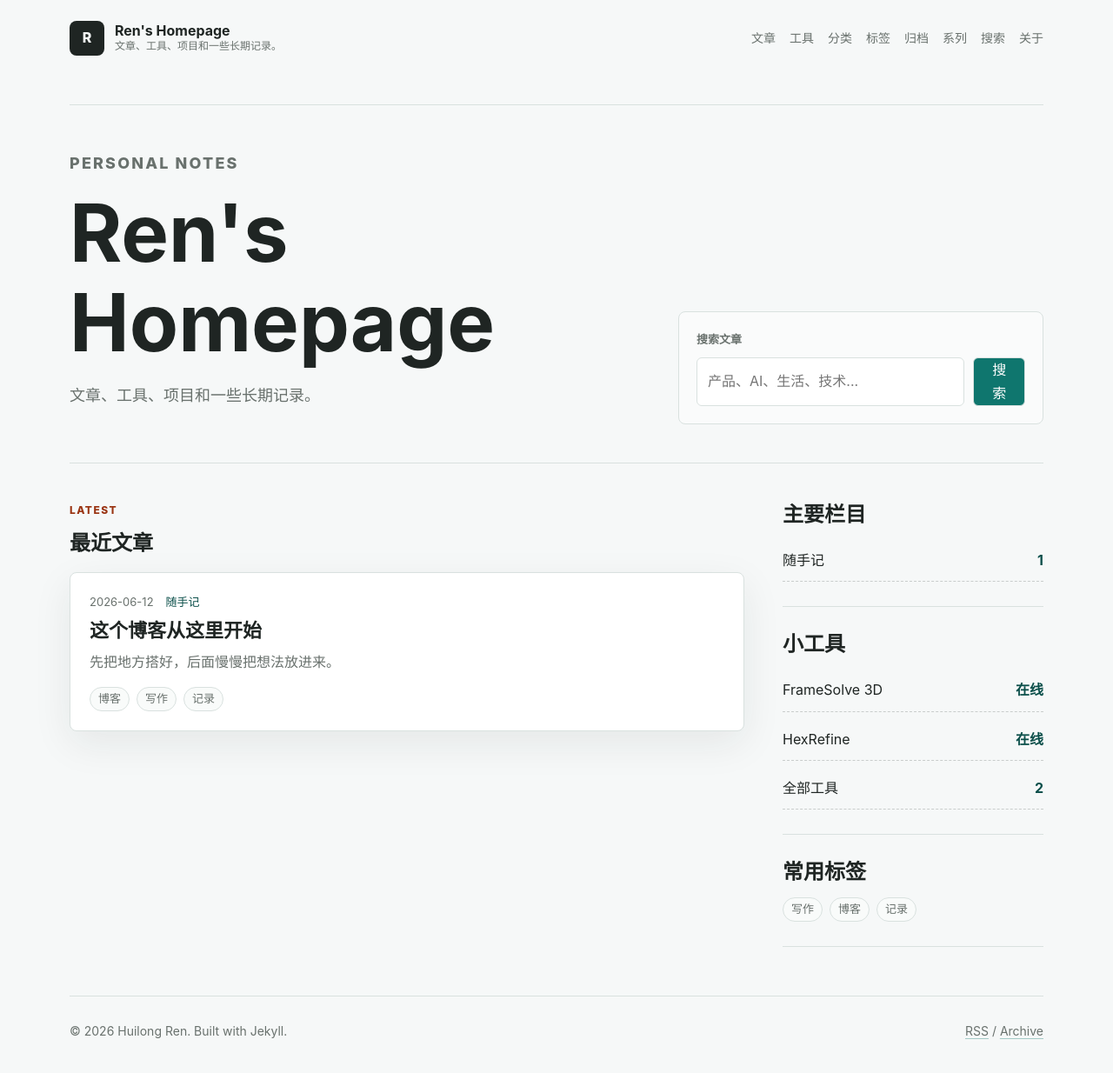
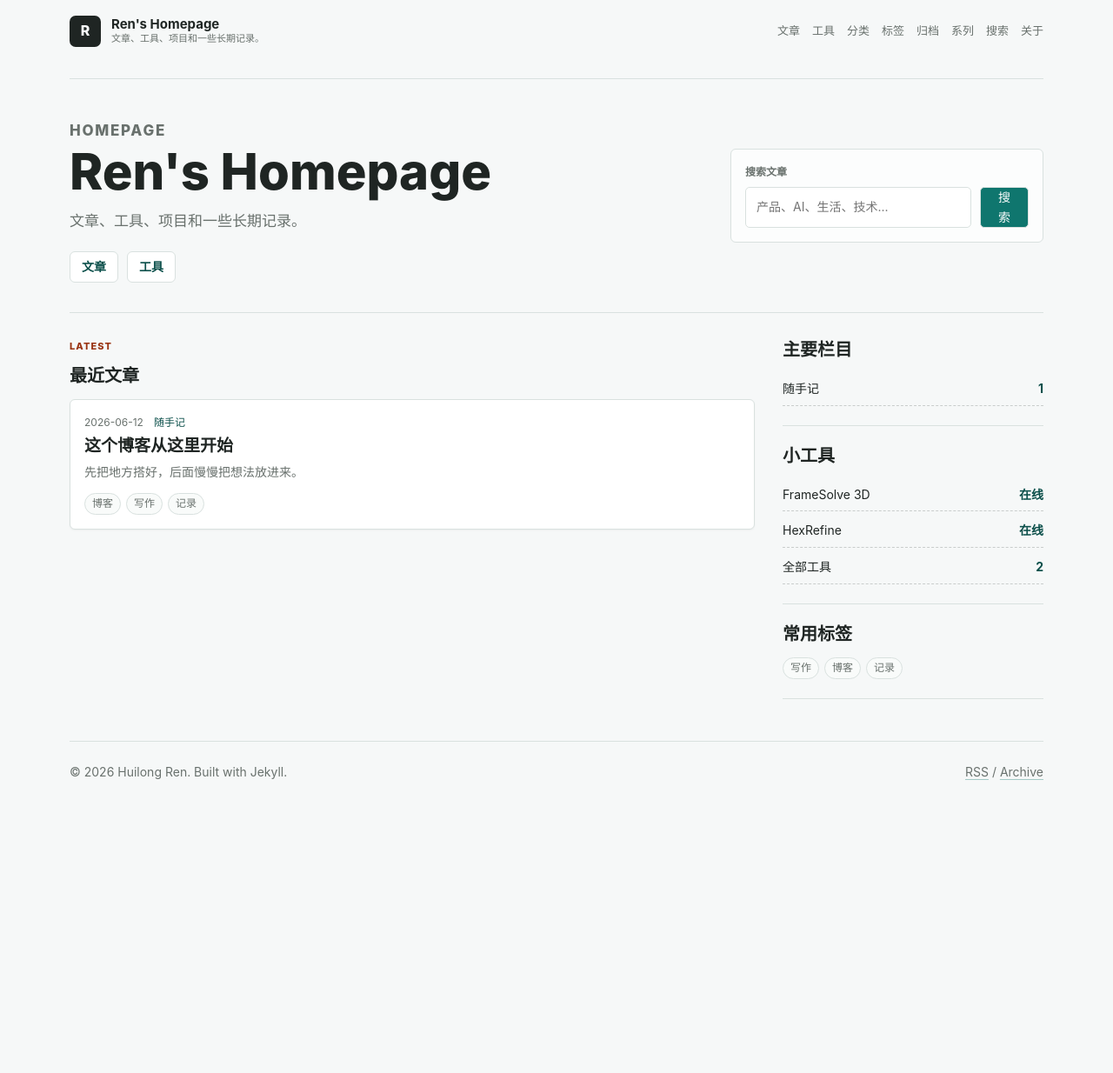
Before and after one commit to hl-ren/hl-ren.github.io, a Jekyll site: the page built from index.html, in a window 1280 px wide. Shown: the whole page at 87% size. Built offline with Jekyll 4.4.1, drawn with Linux system fonts in a browser that asks for light colours; after the commit the page ends 931 px from its top, so only the background shows below that.

Commit message:
Tighten homepage typography and layout

```diff
--- a/assets/css/style.css
+++ b/assets/css/style.css
@@ -8,7 +8,7 @@
   --accent: #0f766e;
   --accent-strong: #0b4f4a;
   --warm: #9a3412;
-  --shadow: 0 14px 45px rgba(31, 37, 35, 0.08);
+  --shadow: 0 1px 2px rgba(31, 37, 35, 0.05);
   --max: 1120px;
 }
 
@@ -24,9 +24,9 @@ body {
   margin: 0;
   background: var(--bg);
   color: var(--ink);
-  font-family: -apple-system, BlinkMacSystemFont, "Segoe UI", "PingFang SC", "Microsoft YaHei", sans-serif;
+  font-family: ui-sans-serif, -apple-system, BlinkMacSystemFont, "Segoe UI", "PingFang SC", "Microsoft YaHei", sans-serif;
   font-size: 16px;
-  line-height: 1.7;
+  line-height: 1.62;
 }
 
 a {
@@ -50,8 +50,8 @@ a:hover {
   display: flex;
   align-items: center;
   justify-content: space-between;
-  gap: 24px;
-  padding: 24px 0;
+  gap: 22px;
+  padding: 18px 0;
 }
 
 .brand {
@@ -65,9 +65,9 @@ a:hover {
 .brand-mark {
   display: grid;
   place-items: center;
-  width: 40px;
-  height: 40px;
-  border-radius: 8px;
+  width: 36px;
+  height: 36px;
+  border-radius: 7px;
   background: var(--ink);
   color: var(--bg);
   font-weight: 800;
@@ -80,11 +80,12 @@ a:hover {
 
 .brand strong {
   line-height: 1.2;
+  font-size: 15px;
 }
 
 .brand small {
   color: var(--muted);
-  font-size: 12px;
+  font-size: 11px;
   line-height: 1.4;
 }
 
@@ -92,9 +93,9 @@ a:hover {
   display: flex;
   flex-wrap: wrap;
   justify-content: flex-end;
-  gap: 8px 16px;
+  gap: 6px 14px;
   color: var(--muted);
-  font-size: 14px;
+  font-size: 13px;
 }
 
 .site-nav a {
@@ -102,15 +103,15 @@ a:hover {
 }
 
 .site-main {
-  padding: 32px 0 56px;
+  padding: 18px 0 48px;
 }
 
 .hero {
   display: grid;
-  grid-template-columns: minmax(0, 1fr) minmax(300px, 420px);
-  align-items: end;
-  gap: 40px;
-  padding: 52px 0 44px;
+  grid-template-columns: minmax(0, 1fr) minmax(280px, 360px);
+  align-items: center;
+  gap: 32px;
+  padding: 34px 0;
   border-top: 1px solid var(--line);
   border-bottom: 1px solid var(--line);
 }
@@ -121,40 +122,63 @@ a:hover {
   margin: 0;
   line-height: 1.12;
   letter-spacing: 0;
+  font-weight: 760;
 }
 
 .hero h1 {
   max-width: 760px;
-  font-size: clamp(42px, 9vw, 92px);
+  font-size: clamp(36px, 5vw, 58px);
 }
 
 .hero p {
-  max-width: 680px;
+  max-width: 620px;
   color: var(--muted);
-  font-size: 18px;
+  font-size: 17px;
+  margin: 12px 0 0;
 }
 
 .eyebrow {
   margin: 0 0 12px;
   color: var(--warm);
-  font-size: 12px;
+  font-size: 11px;
   font-weight: 800;
-  letter-spacing: 0.12em;
+  letter-spacing: 0.1em;
   text-transform: uppercase;
 }
 
+.hero-actions {
+  display: flex;
+  flex-wrap: wrap;
+  gap: 10px;
+  margin-top: 20px;
+}
+
+.hero-actions a {
+  display: inline-flex;
+  align-items: center;
+  min-height: 36px;
+  padding: 4px 13px;
+  border: 1px solid var(--line);
+  border-radius: 6px;
+  background: var(--panel);
+  color: var(--accent-strong);
+  font-size: 14px;
+  font-weight: 650;
+  text-decoration: none;
+}
+
 .search-box {
-  padding: 20px;
+  padding: 16px;
   border: 1px solid var(--line);
-  border-radius: 8px;
-  background: rgba(255, 255, 255, 0.52);
+  border-radius: 6px;
+  background: rgba(255, 255, 255, 0.72);
 }
 
 .search-box label {
   display: block;
-  margin-bottom: 10px;
+  margin-bottom: 8px;
   color: var(--muted);
-  font-size: 13px;
+  font-size: 12px;
   font-weight: 700;
 }
 
@@ -165,10 +189,11 @@ a:hover {
 
 .search-box input,
 .search-box button {
-  min-height: 44px;
+  min-height: 38px;
   border: 1px solid var(--line);
-  border-radius: 6px;
+  border-radius: 5px;
   font: inherit;
+  font-size: 14px;
 }
 
 .search-box input {
@@ -189,12 +214,12 @@ a:hover {
 .section-grid {
   display: grid;
   grid-template-columns: minmax(0, 1fr) 300px;
-  gap: 44px;
-  margin-top: 44px;
+  gap: 32px;
+  margin-top: 30px;
 }
 
 .section-heading {
-  margin-bottom: 18px;
+  margin-bottom: 14px;
 }
 
 .section-heading h2,
@@ -203,27 +228,28 @@ a:hover {
 .archive-list h2 {
   margin: 0 0 14px;
   line-height: 1.25;
+  font-size: 20px;
 }
 
 .post-list {
   display: grid;
-  gap: 16px;
+  gap: 12px;
 }
 
 .post-card,
 .tool-card {
-  padding: 22px;
+  padding: 16px;
   border: 1px solid var(--line);
-  border-radius: 8px;
+  border-radius: 6px;
   background: var(--panel);
   box-shadow: var(--shadow);
 }
 
 .post-card h2,
 .tool-card h2 {
-  margin: 8px 0 8px;
-  font-size: 22px;
-  line-height: 1.35;
+  margin: 6px 0 6px;
+  font-size: 19px;
+  line-height: 1.3;
 }
 
 .post-card h2 a,
@@ -233,8 +259,9 @@ a:hover {
 
 .post-card p,
 .tool-card p {
-  margin: 0 0 14px;
+  margin: 0 0 12px;
   color: var(--muted);
+  font-size: 14px;
 }
 
 .post-card-meta,
@@ -242,9 +269,9 @@ a:hover {
 .tool-card-meta {
   display: flex;
   flex-wrap: wrap;
-  gap: 8px 14px;
+  gap: 6px 12px;
   color: var(--muted);
-  font-size: 13px;
+  font-size: 12px;
 }
 
 .post-card-meta a,
@@ -256,23 +283,24 @@ a:hover {
 .tool-grid {
   display: grid;
   grid-template-columns: repeat(auto-fit, minmax(260px, 1fr));
-  gap: 16px;
+  gap: 12px;
 }
 
 .tool-actions {
   display: flex;
   flex-wrap: wrap;
-  gap: 10px;
+  gap: 8px;
 }
 
 .tool-actions a {
   display: inline-flex;
   align-items: center;
-  min-height: 34px;
-  padding: 4px 12px;
+  min-height: 32px;
+  padding: 3px 10px;
   border: 1px solid var(--line);
-  border-radius: 6px;
+  border-radius: 5px;
   color: var(--accent-strong);
+  font-size: 13px;
   text-decoration: none;
 }
 
@@ -280,7 +308,7 @@ a:hover {
 .tag-cloud {
   display: flex;
   flex-wrap: wrap;
-  gap: 8px;
+  gap: 6px;
 }
 
 .tag-row a,
@@ -288,13 +316,13 @@ a:hover {
 .tag-cloud a {
   display: inline-flex;
   align-items: center;
-  min-height: 28px;
-  padding: 3px 9px;
+  min-height: 25px;
+  padding: 2px 8px;
   border: 1px solid var(--line);
   border-radius: 999px;
   background: #f9fbfa;
   color: var(--muted);
-  font-size: 13px;
+  font-size: 12px;
   line-height: 1.2;
   text-decoration: none;
 }
@@ -319,17 +347,17 @@ a:hover {
 .sidebar {
   display: grid;
   align-content: start;
-  gap: 28px;
+  gap: 22px;
 }
 
 .sidebar section {
-  padding-bottom: 28px;
+  padding-bottom: 22px;
   border-bottom: 1px solid var(--line);
 }
 
 .category-list {
   display: grid;
-  gap: 8px;
+  gap: 4px;
 }
 
 .category-list a {
@@ -337,8 +365,9 @@ a:hover {
   align-items: center;
   justify-content: space-between;
   gap: 14px;
-  padding: 10px 0;
+  padding: 7px 0;
   border-bottom: 1px dashed rgba(105, 113, 109, 0.32);
+  font-size: 14px;
   text-decoration: none;
 }
 
@@ -348,27 +377,27 @@ a:hover {
 
 .page-shell,
 .post-shell {
-  width: min(820px, 100%);
+  width: min(900px, 100%);
   margin: 0 auto;
 }
 
 .page-header,
 .post-header {
-  margin-bottom: 36px;
-  padding-bottom: 28px;
+  margin-bottom: 28px;
+  padding-bottom: 22px;
   border-bottom: 1px solid var(--line);
 }
 
 .page-header h1,
 .post-header h1 {
-  font-size: clamp(36px, 6vw, 62px);
+  font-size: clamp(32px, 4.4vw, 48px);
 }
 
 .page-description,
 .post-summary {
   max-width: 680px;
   color: var(--muted);
-  font-size: 18px;
+  font-size: 16px;
 }
 
 .back-link {
@@ -380,7 +409,7 @@ a:hover {
 }
 
 .prose {
-  font-size: 18px;
+  font-size: 17px;
 }
 
 .prose h2 {
@@ -423,7 +452,7 @@ a:hover {
 
 .taxonomy-list {
   display: grid;
-  gap: 34px;
+  gap: 28px;
 }
 
 .taxonomy-list section,
@@ -433,7 +462,7 @@ a:hover {
 
 .compact-list {
   display: grid;
-  gap: 10px;
+  gap: 8px;
   margin: 0;
   padding: 0;
   list-style: none;
@@ -442,9 +471,9 @@ a:hover {
 .compact-list li {
   display: grid;
   grid-template-columns: 112px minmax(0, 1fr) auto;
-  gap: 14px;
+  gap: 12px;
   align-items: baseline;
-  padding-bottom: 10px;
+  padding-bottom: 8px;
   border-bottom: 1px dashed rgba(105, 113, 109, 0.32);
 }
 
@@ -461,23 +490,23 @@ a:hover {
 
 .archive-list {
   display: grid;
-  gap: 18px;
+  gap: 14px;
 }
 
 .post-nav {
   display: grid;
   grid-template-columns: repeat(2, minmax(0, 1fr));
-  gap: 16px;
-  margin-top: 56px;
+  gap: 12px;
+  margin-top: 44px;
 }
 
 .post-nav a {
   display: grid;
   gap: 4px;
-  min-height: 96px;
-  padding: 18px;
+  min-height: 82px;
+  padding: 14px;
   border: 1px solid var(--line);
-  border-radius: 8px;
+  border-radius: 6px;
   background: var(--panel);
   text-decoration: none;
 }
@@ -489,8 +518,8 @@ a:hover {
 }
 
 .comments-section {
-  margin-top: 56px;
-  padding-top: 32px;
+  margin-top: 44px;
+  padding-top: 26px;
   border-top: 1px solid var(--line);
 }
 
@@ -525,7 +554,7 @@ a:hover {
   flex-wrap: wrap;
   justify-content: space-between;
   gap: 12px;
-  padding: 28px 0 36px;
+  padding: 24px 0 32px;
   border-top: 1px solid var(--line);
   color: var(--muted);
   font-size: 14px;
@@ -539,6 +568,8 @@ a:hover {
   .site-header {
     align-items: flex-start;
     flex-direction: column;
+    gap: 12px;
+    padding: 16px 0;
   }
 
   .site-nav {
@@ -551,8 +582,8 @@ a:hover {
   }
 
   .hero {
-    gap: 28px;
-    padding-top: 36px;
+    gap: 22px;
+    padding: 28px 0;
   }
 
   .compact-list li {
@@ -575,11 +606,25 @@ a:hover {
     min-width: 0;
   }
 
+  .brand small {
+    display: none;
+  }
+
+  .site-nav {
+    gap: 6px 12px;
+    font-size: 13px;
+  }
+
+  .hero h1 {
+    font-size: 34px;
+  }
+
   .search-box div {
     flex-direction: column;
   }
 
-  .post-card {
+  .post-card,
+  .tool-card {
     padding: 18px;
   }
 
--- a/index.html
+++ b/index.html
@@ -5,9 +5,13 @@ title: 首页
 
 <section class="hero">
   <div>
-    <p class="eyebrow">Personal Notes</p>
+    <p class="eyebrow">Homepage</p>
     <h1>{{ site.title }}</h1>
     <p>{{ site.description }}</p>
+    <div class="hero-actions">
+      <a href="{{ '/posts/' | relative_url }}">文章</a>
+      <a href="{{ '/tools/' | relative_url }}">工具</a>
+    </div>
   </div>
   <form class="search-box" action="{{ '/search/' | relative_url }}" role="search">
     <label for="home-search">搜索文章</label>
```
